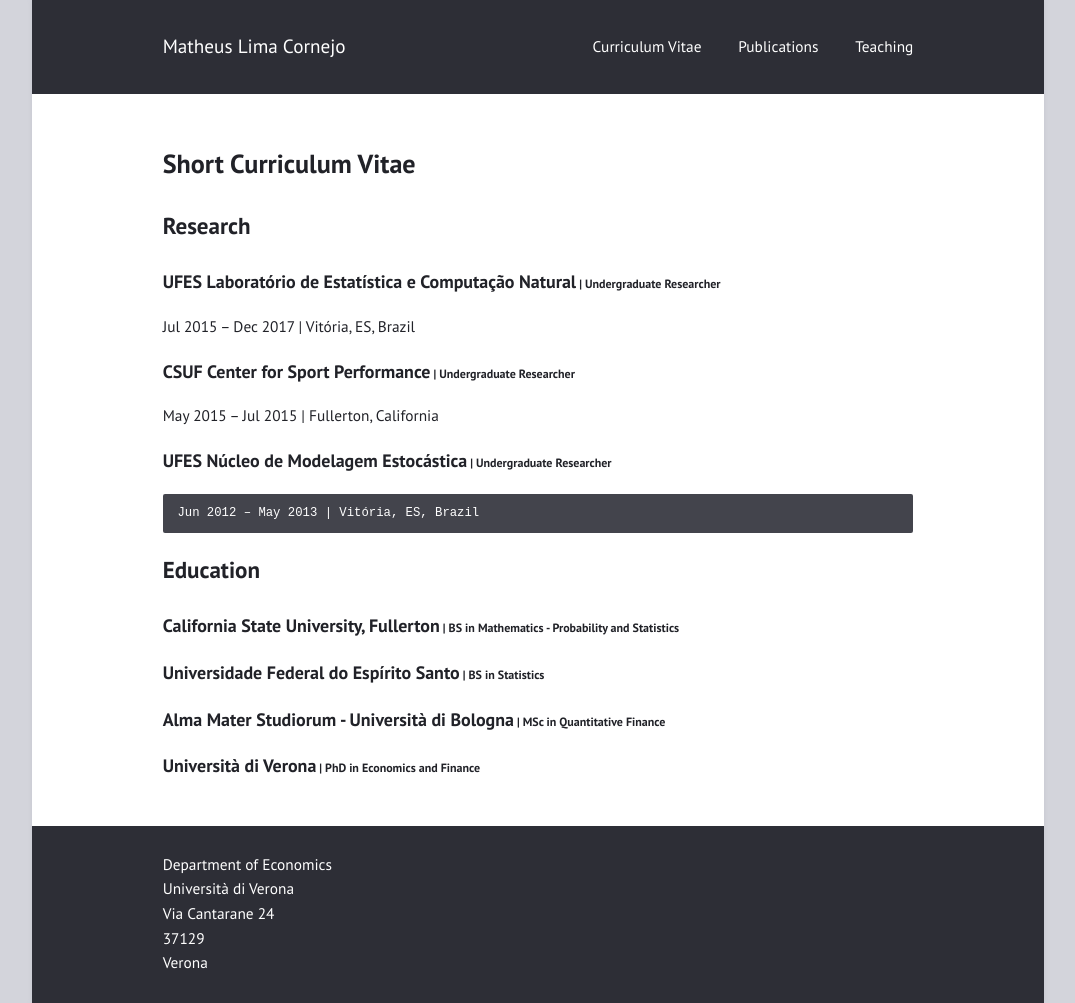
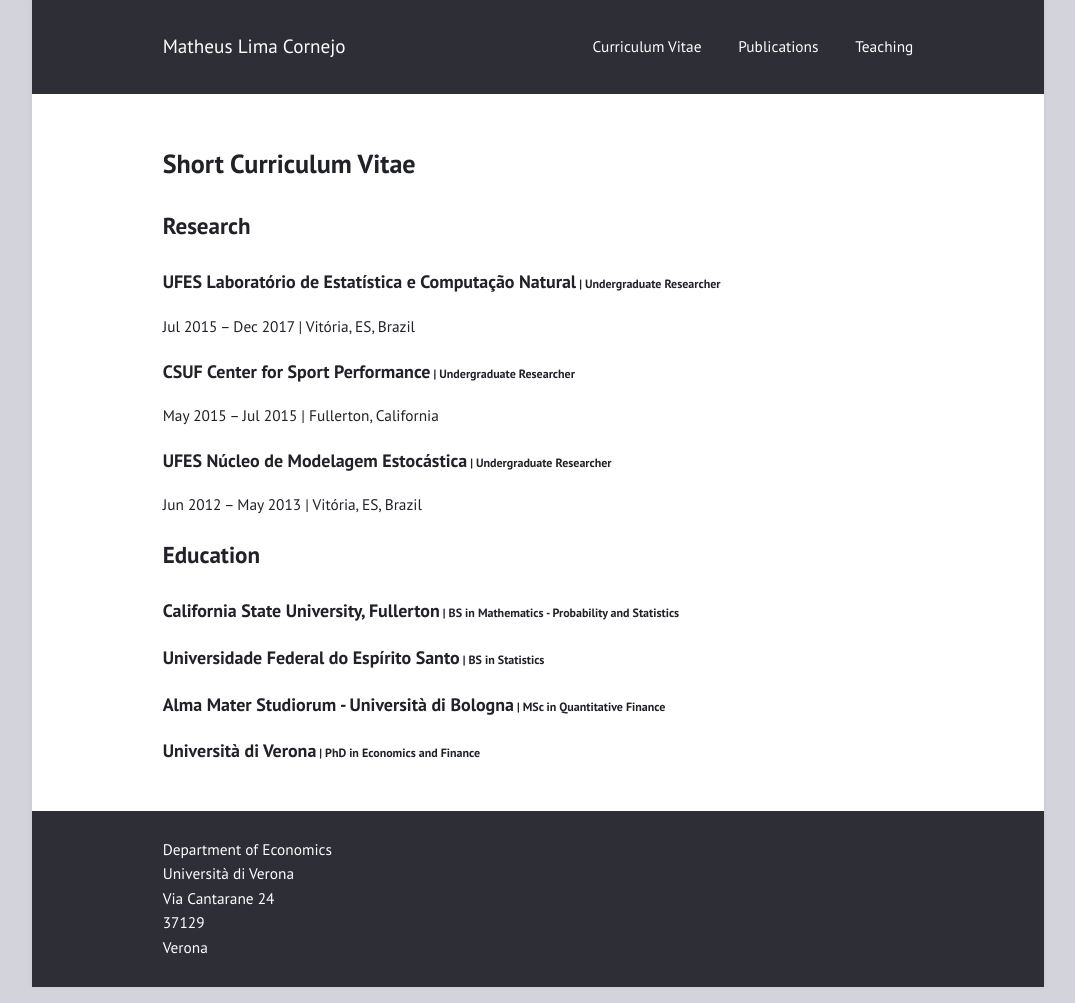
Before and after one commit to limacornejo/limacornejo.github.io, a Jekyll site: the page built from cv.md, in a window 1280 px wide. Shown: the whole page, without its empty margins (102-1177 px from the left). Built offline with Jekyll 4.4.1, drawn with Linux system fonts in a browser that asks for light colours.

Commit message:
Update cv.md

```diff
--- a/cv.md
+++ b/cv.md
@@ -15,9 +15,9 @@
    May 2015 – Jul 2015 | Fullerton, California
 </p>
 
-<h3>UFES Núcleo de Modelagem Estocástica<small style="font-size:12px;"> | Undergraduate Researcher </small></h3>
+<p><h3>UFES Núcleo de Modelagem Estocástica<small style="font-size:12px;"> | Undergraduate Researcher </small></h3>
     Jun 2012 – May 2013 | Vitória, ES, Brazil
-
+</p>
 
 
 <header><h2>Education</h2></header>
```
